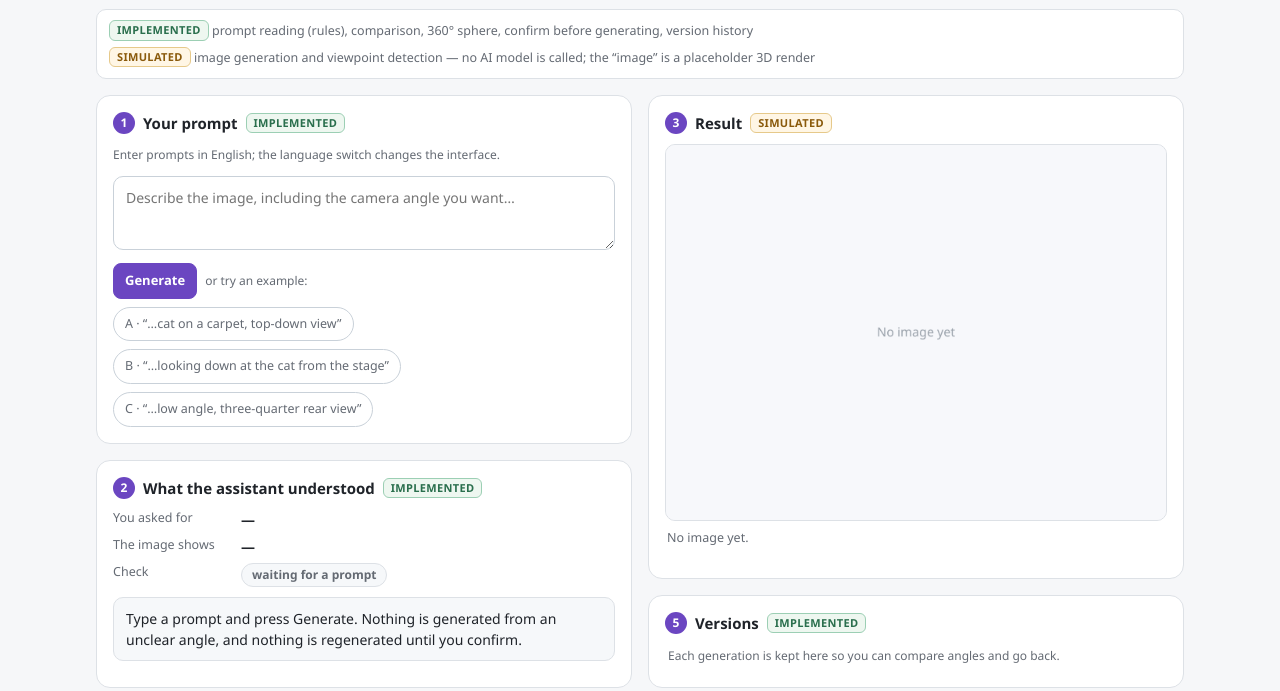
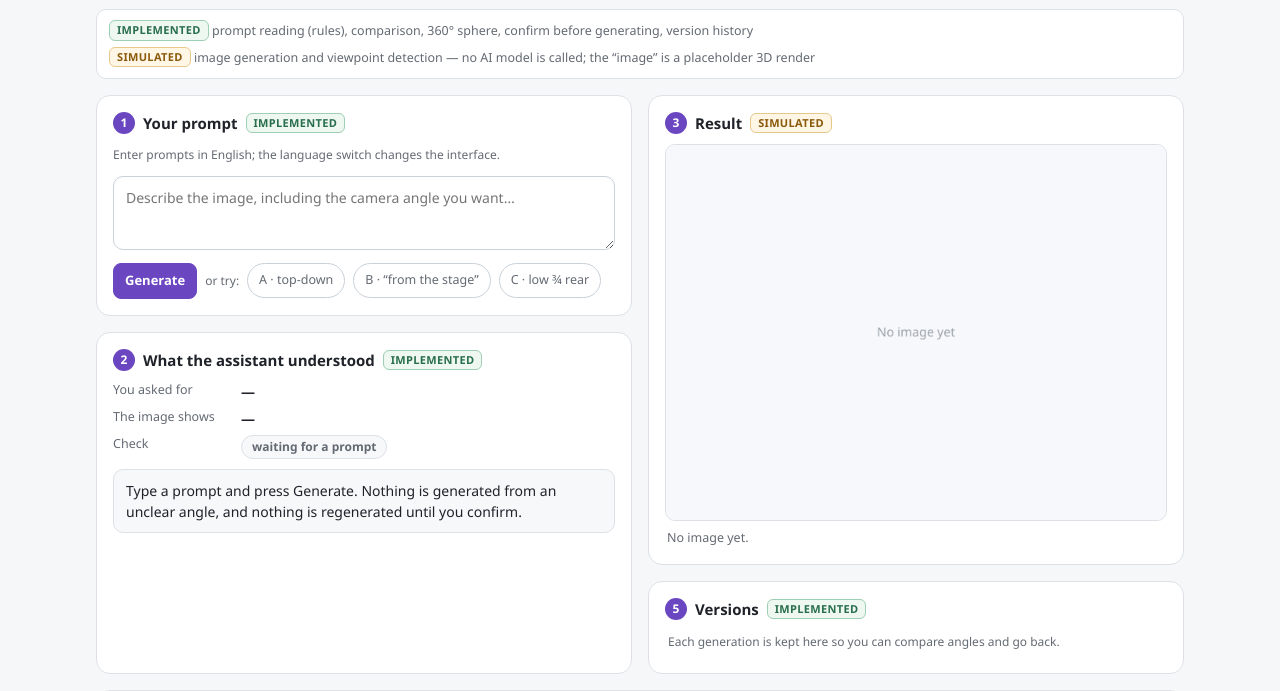
Before and after one commit to ShiSongLin6/viewpoint-assistant, a plain HTML site: page prototype/index.html in a window 1280 px wide. Shown: the part 76-767 px from the top of the page. Drawn offline with Linux system fonts and the light colour scheme.

Commit message:
Example prompts as short chips on the Generate row
Full prompts stay available as hover titles. Re-shoot the storyboards.

```diff
--- a/prototype/index.html
+++ b/prototype/index.html
@@ -152,12 +152,10 @@
       <textarea id="prompt" aria-label="Prompt" placeholder="Describe the image, including the camera angle you want…"></textarea>
       <div class="row" style="margin-top:8px">
         <button class="primary" id="btnGenerate">Generate</button>
-        <span class="small">or try an example:</span>
-      </div>
-      <div class="row" style="margin-top:8px">
-        <button class="chip" data-example="A photorealistic cat sitting on a carpet, top-down view">A · “…cat on a carpet, top-down view”</button>
-        <button class="chip" data-example="Make it look like you're looking down at the cat from the stage">B · “…looking down at the cat from the stage”</button>
-        <button class="chip" data-example="A product shot of the cat figurine, low angle, three-quarter rear view">C · “…low angle, three-quarter rear view”</button>
+        <span class="small">or try:</span>
+        <button class="chip" data-example="A photorealistic cat sitting on a carpet, top-down view" title="A photorealistic cat sitting on a carpet, top-down view">A · top-down</button>
+        <button class="chip" data-example="Make it look like you're looking down at the cat from the stage" title="Make it look like you're looking down at the cat from the stage">B · “from the stage”</button>
+        <button class="chip" data-example="A product shot of the cat figurine, low angle, three-quarter rear view" title="A product shot of the cat figurine, low angle, three-quarter rear view">C · low ¾ rear</button>
       </div>
     </section>
 
--- a/prototype/language.js
+++ b/prototype/language.js
@@ -33,8 +33,8 @@
     ['prompt reading (rules), comparison, 360° sphere, confirm before generating, version history','提示词解析（规则）、角度比较、360° 球体、生成前确认、版本历史'],
     ['image generation and viewpoint detection — no AI model is called; the “image” is a placeholder 3D render','图像生成和视角检测为模拟；未调用 AI 模型，图像为三维占位渲染'],
     ['implemented','已实现'],['simulated detector','模拟检测器'],['simulated model','模拟模型'],['simulated','模拟'],
-    ['Your prompt','你的提示词'],['Describe the image, including the camera angle you want…','请用英文描述图像和所需相机角度…'],['Prompt','提示词（英文）'],['Generate','生成'],['or try an example:','或试试示例：'],
-    ['A · “…cat on a carpet, top-down view”','A · 地毯上的猫，俯视'],['B · “…looking down at the cat from the stage”','B · 从舞台上往下看猫'],['C · “…low angle, three-quarter rear view”','C · 低角度，后侧四分之三视角'],
+    ['Your prompt','你的提示词'],['Describe the image, including the camera angle you want…','请用英文描述图像和所需相机角度…'],['Prompt','提示词（英文）'],['Generate','生成'],['or try:','或试试：'],
+    ['A · top-down','A · 俯视'],['B · “from the stage”','B · “从舞台上”'],['C · low ¾ rear','C · 低角度 ¾ 后方'],
     ['What the assistant understood','助手的理解'],['You asked for','你要求的角度'],['The image shows','图像显示的角度'],['Check','核对结果'],['waiting for a prompt','等待输入提示词'],
     ['Type a prompt and press Generate. Nothing is generated from an unclear angle, and nothing is regenerated until you confirm.','输入英文提示词并点击“生成”。角度不明确时会先询问你，重新生成前需要你的确认。'],
     ['Camera sphere','相机球体'],['Adjust camera','调整相机'],['Rotate sphere','旋转球体'],['Reset sphere view','重置球体视图'],['Result','结果'],['No image yet.','暂无图像。'],
```
Also changed, not shown: docs/a2/screens/A1_prompt.png, docs/a2/screens/A2_understood.png, docs/a2/screens/A3_camera.png, docs/a2/screens/B1_prompt.png, docs/a2/screens/B2_understood.png, docs/a2/screens/B3_camera.png, docs/a2/screens/C1_prompt.png, docs/a2/screens/C2_understood.png, docs/a2/screens/C3_camera.png, docs/a2/storyboard_A_corrected.png, docs/a2/storyboard_B_asked.png, 1 other file.
